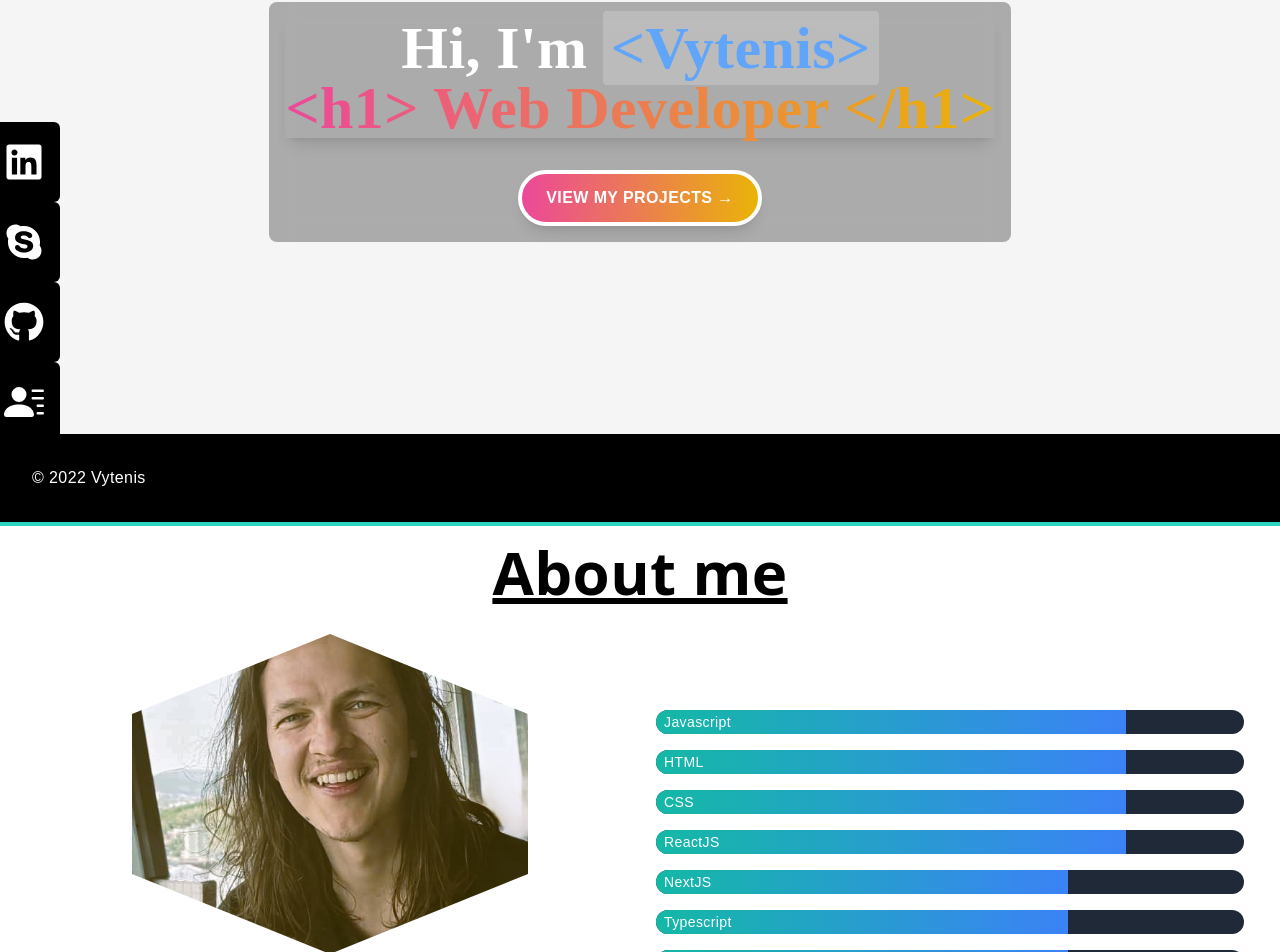
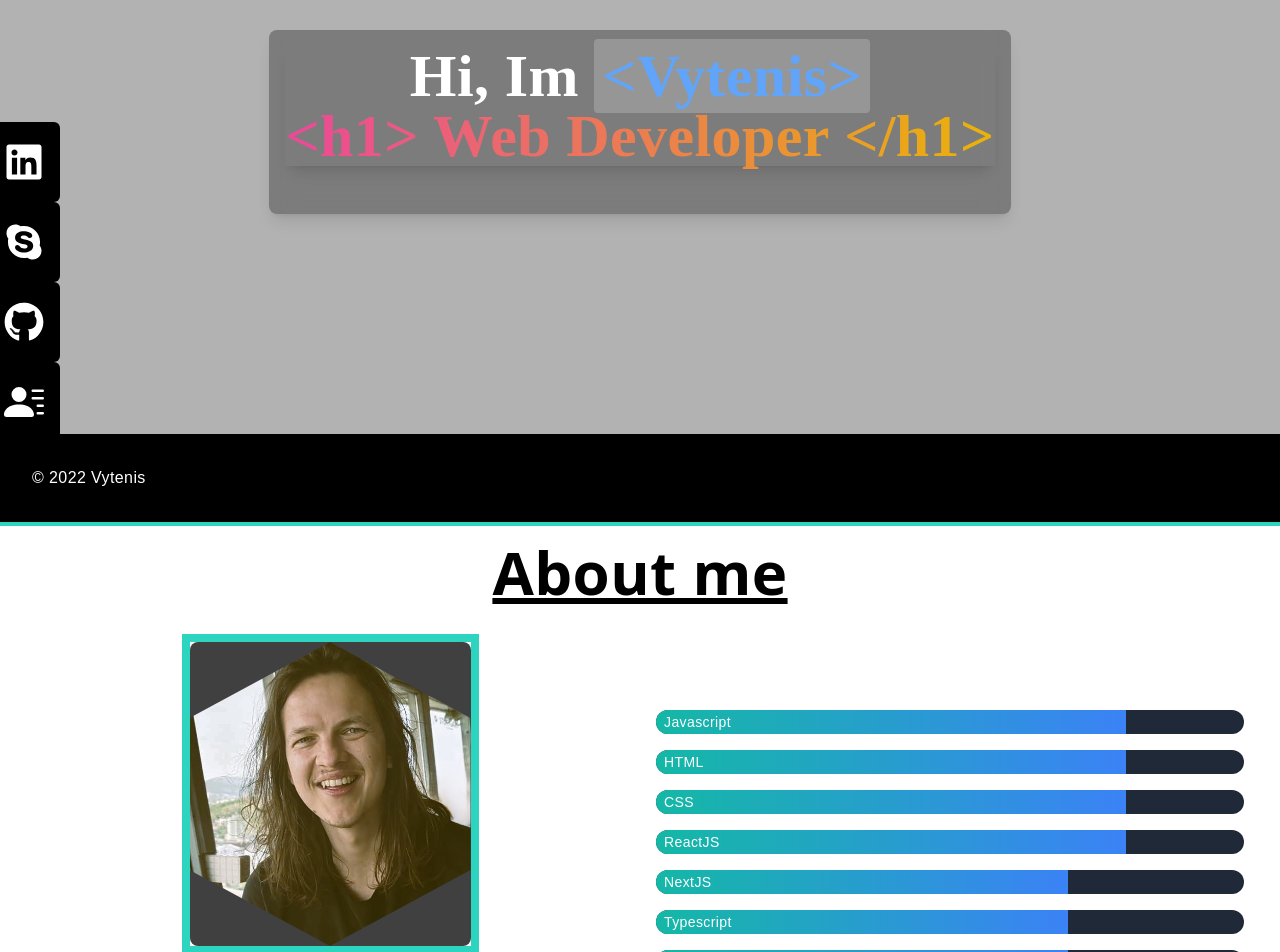
Before and after one commit to Vytenis1337/vytenis-portfolio, a Next.js app: page / in a window 1280 px wide. Shown: the part 278-1230 px from the top of the page. Built offline with nearby package versions, Linux system fonts and the light colour scheme.

Commit message:
Main component style and added more functionality with buttons

```diff
--- a/src/components/About.jsx
+++ b/src/components/About.jsx
@@ -26,17 +26,23 @@ const About = () => {
           About me
         </h1>
       </div>
-      <div className="flex flex-1 flex-col lg:flex-row max-w-[1240px] mx-auto">
+      <div
+        data-aos="fade-left"
+        className="flex flex-1 flex-col lg:flex-row max-w-[1240px] mx-auto"
+      >
         <div className="lg:w-1/2 p-4 text-gray-300 flex flex-col justify-center">
           <div className="mx-8 md:mx-24 text-lg lg:text-2xl leading-relaxed">
+            <div className="relative m-auto w-2/3 sm:w-1/2 lg:w-3/4 md:w-80 h-80 border-8 border-teal-400">
+              <div className="absolute inset-0 bg-black bg-opacity-75 hover:bg-opacity-0 transition-opacity duration-300 rounded-lg"></div>
               <div
-              className=" m-auto w-2/3 sm:w-1/2 lg:w-full md:w-80 h-80 bg-center bg-cover"
+                className="absolute inset-0 bg-center bg-cover rounded-lg"
                 style={{
                   backgroundImage: 'url("My_Image2.jpg")',
                   clipPath:
                     "polygon(50% 0%, 100% 25%, 100% 75%, 50% 100%, 0% 75%, 0% 25%)",
                 }}
               ></div>
+            </div>
             <p className="mt-4 text-base text-black text-justify">
               I am an enthusiastic Front-End Web Developer with a solid grasp of
               Back-End concepts. Passionate about leveraging new technologies
--- a/src/components/Main.jsx
+++ b/src/components/Main.jsx
@@ -1,26 +1,39 @@
 import { useState, useEffect } from "react";
+import Link from "next/link";
 
 const Main = () => {
   return (
     <div id="home" className="bg-cover bg-center w-full h-screen relative">
-      {/* <video
-        autoPlay
-        loop
-        muted
-        playsInline
-        className="absolute w-full h-full object-cover"
-        style={{ top: "50%", left: "50%", transform: "translate(-50%, -50%)" }}
-      >
-        <source src="/main_video2.mp4" type="video/mp4" />
-        Your browser does not support the video tag.
-      </video> */}
-      <div className="absolute w-full h-full bg-[#f5f5f5] ">
-        <div className="flex items-center justify-center h-full">
-          <div className="text-center p-4 backdrop-blur-md bg-black/30 rounded-lg mx-4">
+      <div className="absolute inset-0 w-full h-full flex">
+        <div className="w-1/2 h-full flex items-center justify-center bg-black/30 transition-colors duration-300 ease-in-out group hover:bg-black/50">
+          <div className="opacity-0 group-hover:opacity-100 transition-opacity duration-300 text-center">
+            <Link href="#contact" scroll={false}>
+              <button className="text-lg font-bold text-white py-2 px-4 bg-blue-500 hover:bg-blue-700 rounded">
+                Contact Me
+              </button>
+            </Link>
+          </div>
+        </div>
+
+        <div className="w-1/2 h-full flex items-center justify-center bg-black/30 transition-colors duration-300 ease-in-out  group hover:bg-black/50">
+          <div className="opacity-0 group-hover:opacity-100 transition-opacity duration-300 text-center">
+            <Link href="#projects" scroll={false}>
+              <button className="text-lg font-bold text-white py-2 px-4 bg-teal-500 hover:bg-teal-700 rounded">
+                View My Projects
+              </button>
+            </Link>
+          </div>
+        </div>
+      </div>
+
+      <div className="absolute w-full h-full flex items-center justify-center pointer-events-none">
+        <div className="text-center p-4 backdrop-blur-md bg-black/30 rounded-lg shadow-lg">
           <h1 className="text-4xl md:text-5xl lg:text-6xl font-bold text-white leading-tight shadow-lg">
-              Hi, I&apos;m{" "}
-              <span className="text-blue-400 bg-white/20 px-2 py-1 rounded">
+            Hi, Im{" "}
+            <span className="text-blue-400 cursor-pointer bg-white/20 px-2 py-1 rounded hover:text-teal-400 transition-colors duration-300 pointer-events-auto">
+              <Link href="#about" scroll={false}>
                 &lt;Vytenis&gt;
+              </Link>
             </span>
             <br />
             <span className="bg-clip-text text-transparent bg-gradient-to-r from-pink-500 to-yellow-500">
@@ -28,15 +41,7 @@ const Main = () => {
             </span>
           </h1>
           <div className="mt-8">
-              <a
-                href="#projects"
-                className="transition duration-300 ease-in-out transform hover:scale-110 focus:outline-none focus:ring-2 focus:ring-offset-2 focus:ring-teal-500"
-              >
-                <button className="bg-gradient-to-r from-pink-500 to-yellow-500 text-white font-bold py-3 px-6 rounded-full shadow-lg hover:bg-gradient-to-l hover:shadow-xl">
-                  View my Projects <span className="arrow">→</span>
-                </button>
-              </a>
-            </div>
+            <span className="text-sm text-gray-300"></span>
           </div>
         </div>
       </div>
```
Lines whose indentation alone changed are shown as unchanged.
